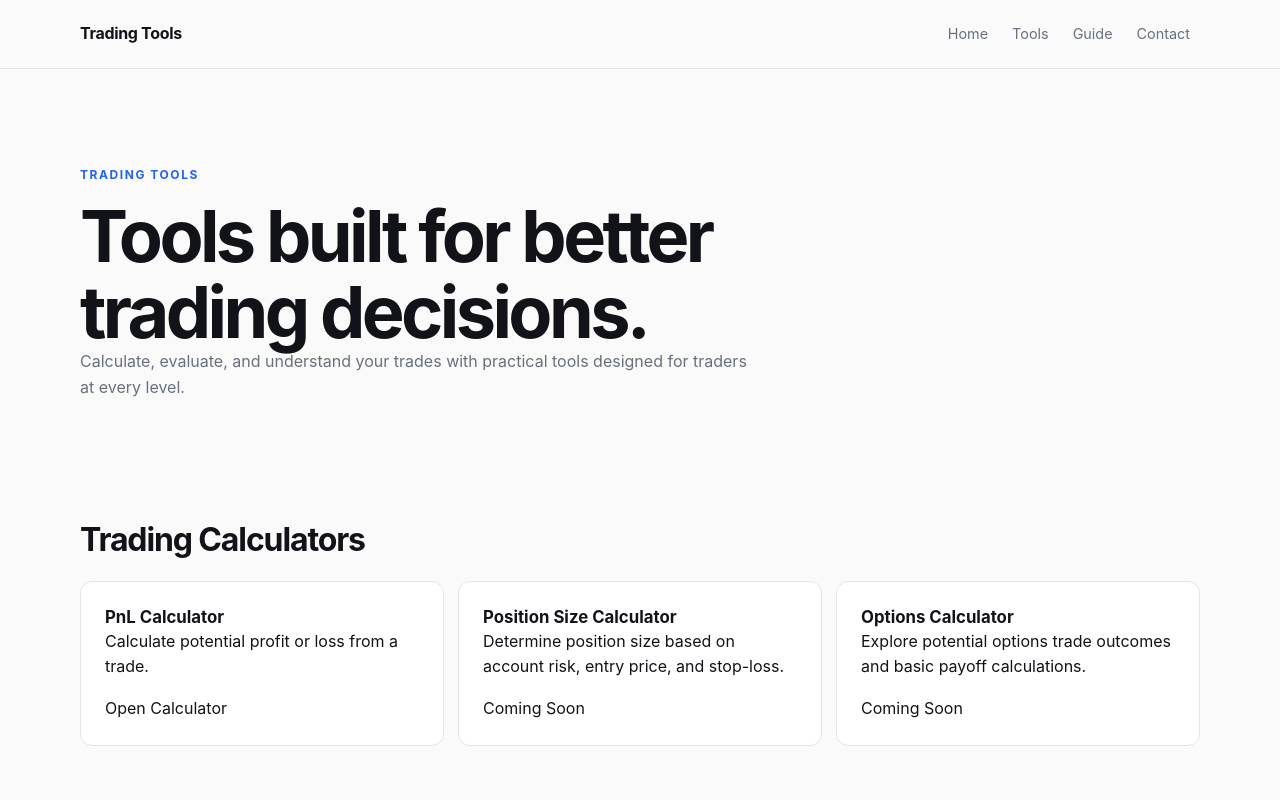
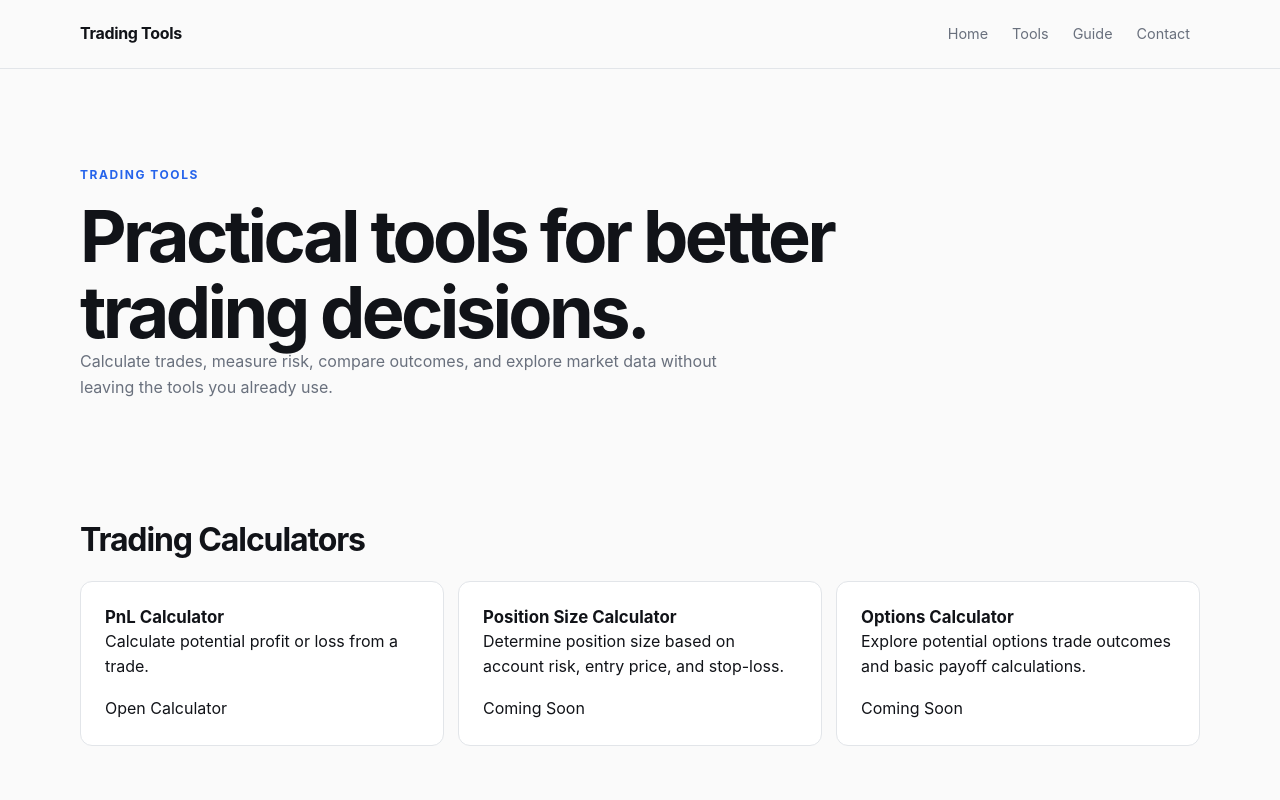
Before and after one commit to JJTGG/trading-tools, a plain HTML site: page tools.html in a window 1280 px wide. Shown: the top 800 px of the page. Drawn offline with Linux system fonts and the light colour scheme.

Commit message:
Update tools.html
Refine tools page introduction

```diff
--- a/tools.html
+++ b/tools.html
@@ -27,15 +27,15 @@
     <main>
 
         <section>
-            <p>TRADING TOOLS</p>
+    <p>TRADING TOOLS</p>
 
-            <h1>Tools built for better trading decisions.</h1>
+    <h1>Practical tools for better trading decisions.</h1>
 
-            <p>
-                Calculate, evaluate, and understand your trades with
-                practical tools designed for traders at every level.
-            </p>
-        </section>
+    <p>
+        Calculate trades, measure risk, compare outcomes, and explore
+        market data without leaving the tools you already use.
+    </p>
+</section>
 
         <section>
             <h2>Trading Calculators</h2>
```
